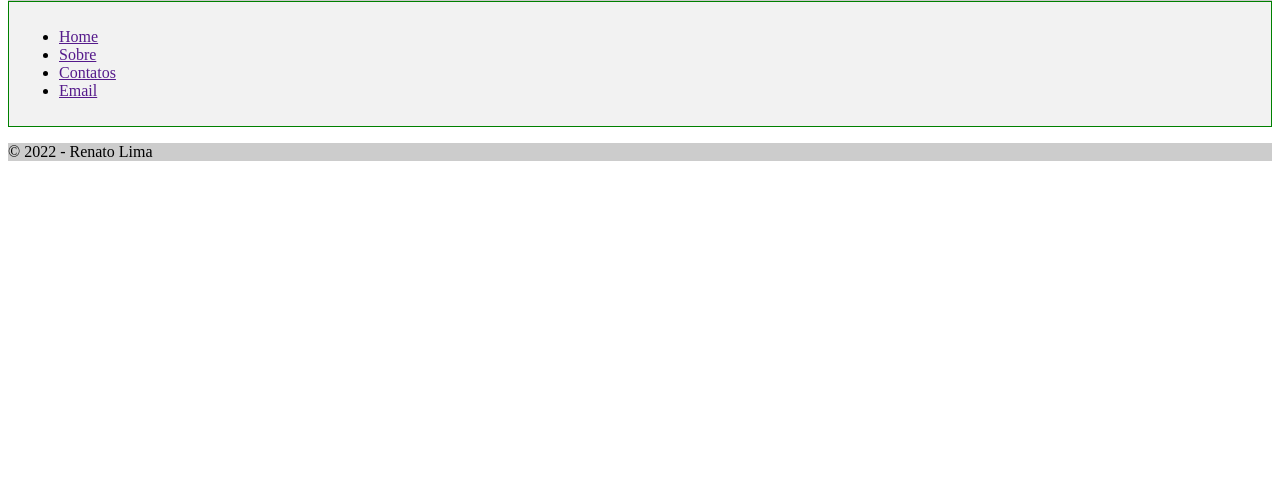
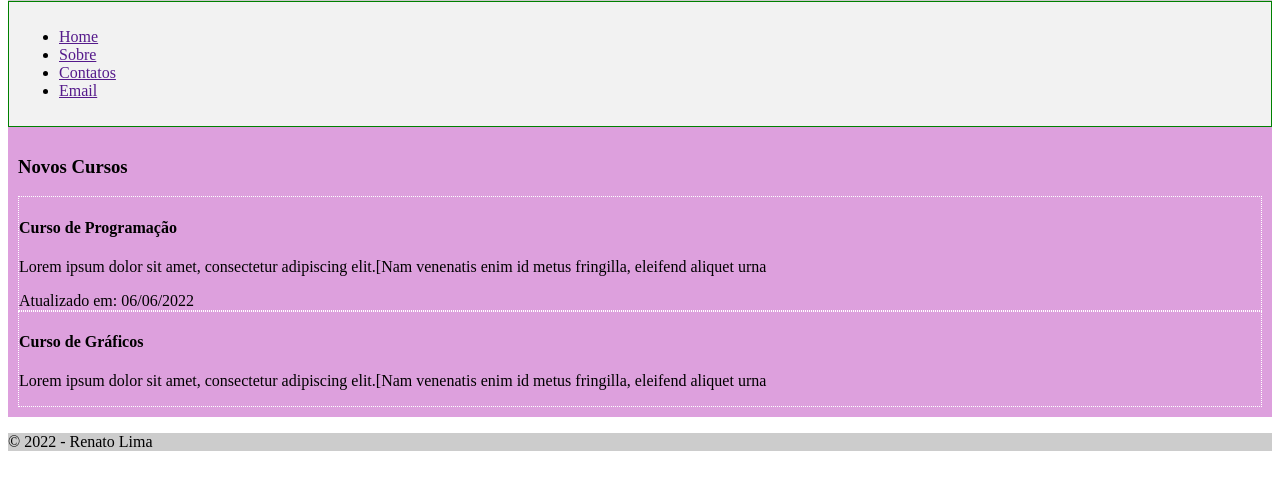
Before and after one commit to renatolsdev/Novas-Tags-Html5-Header-Nav--Footer-Article-Section-Aside-e-time, a plain HTML site: page Novas-tagsHtml5/index.html in a window 1280 px wide. Shown: the part 127-616 px from the top of the page. Drawn offline with Linux system fonts and the light colour scheme.

Commit message:
Explicação Retificando

```diff
--- a/Novas-tagsHtml5/css/estilo.css
+++ b/Novas-tagsHtml5/css/estilo.css
@@ -11,3 +11,11 @@ Nav {
 footer {
     background: #ccc;
 }
+article {
+    background: plum;
+    padding: 10px;
+}
+
+section {
+    border: 1px dotted #fff;
+}
--- a/Novas-tagsHtml5/index.html
+++ b/Novas-tagsHtml5/index.html
@@ -22,6 +22,31 @@
             </ul>
         </nav>
 
+        <article>
+
+            <h3> Novos Cursos</h3>
+            <section>
+
+                <h4>Curso de Programação</h4>
+                <p>
+                    Lorem ipsum dolor sit amet,
+                    consectetur adipiscing elit.[Nam venenatis enim id metus
+                    fringilla, eleifend aliquet urna
+                </p>
+                <span>
+                    Atualizado em: 06/06/2022</span>
+                </section>
+
+                <section>
+                <h4>Curso de Gráficos</h4>
+                <p>
+                    Lorem ipsum dolor sit amet,
+                    consectetur adipiscing elit.[Nam venenatis enim id metus
+                    fringilla, eleifend aliquet urna
+                </p>
+            </section>
+        </article>
+
         <footer>
             <p>&copy; 2022 - Renato Lima</p>
         </footer>
```
